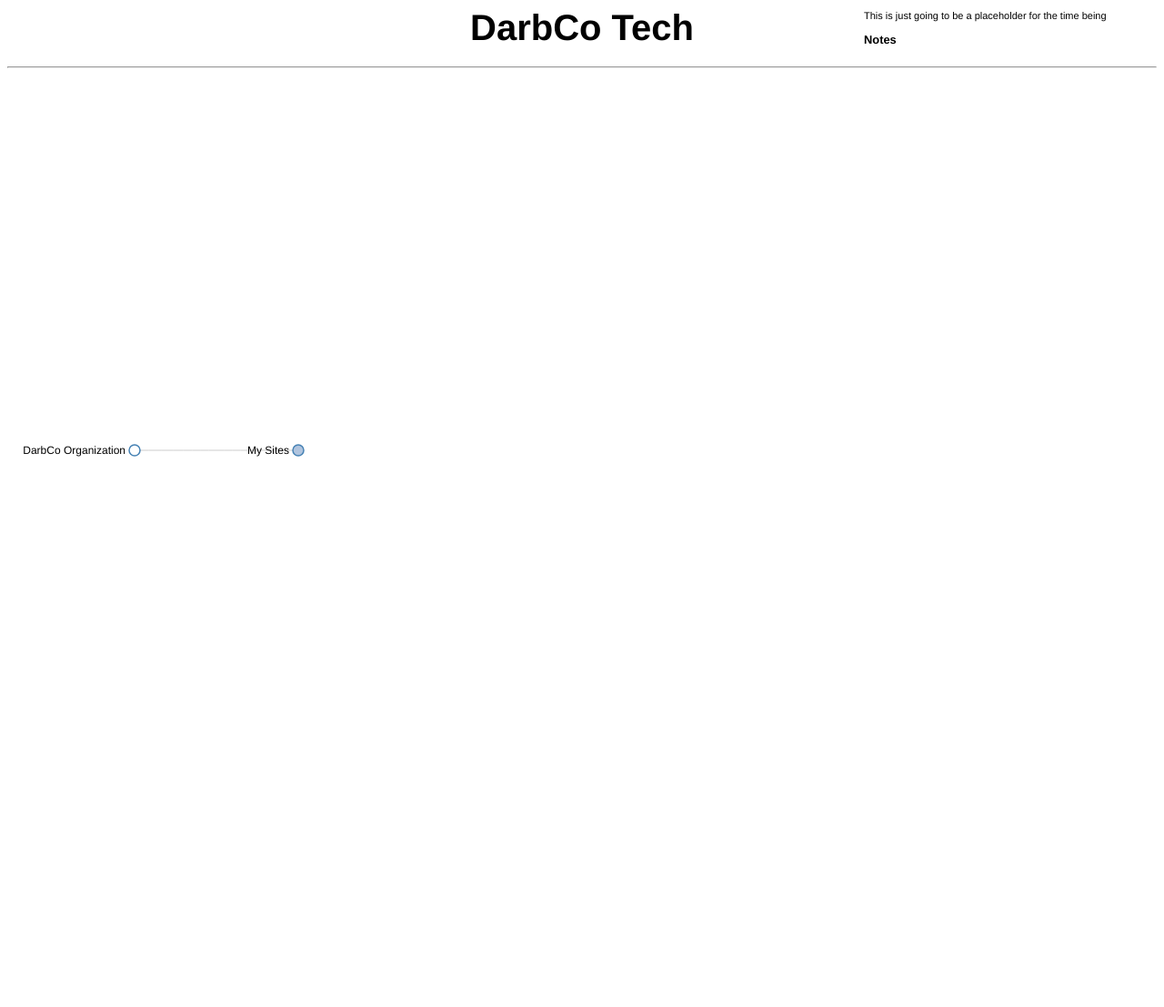
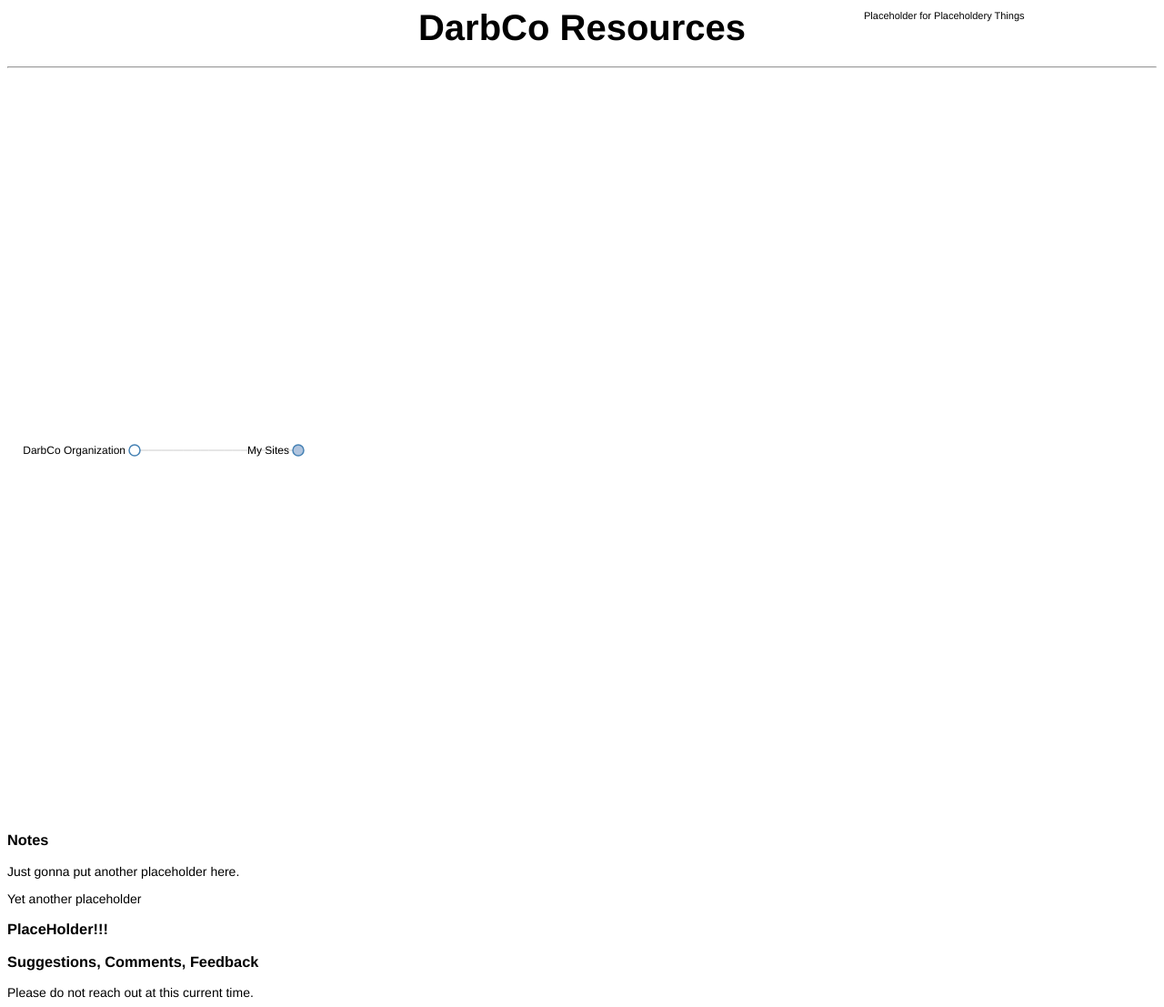
Before and after one commit to willsdarby/DarbCo-Web, a website: page public/index.html in a window 1280 px wide. Shown: the whole page at 91% size. Before the commit the page ends 906 px from the top, so only its background shows below. Drawn offline with Linux system fonts and the light colour scheme.

Commit message:
Hopefully a fix of index

```diff
--- a/public/index.html
+++ b/public/index.html
@@ -10,18 +10,24 @@
   <body>
     <div id="body">
       <div id="header">
-        DarbCo Tech
+        DarbCo Resources
           <hr/>
       </div>
     </div>
 
     <script src="js/arf.js"></script>
 
-    <div class="legend"><p>This is just going to be a placeholder for the time being<br>
-
+    <div class="legend"><p>Placeholder for Placeholdery Things</p></div>
 
     <h3>Notes</h3>
+    Just gonna put another placeholder here.<br>
 
+    <p>Yet another placeholder</p>
+
+    <h3>PlaceHolder!!!</a>
+
+    <h3>Suggestions, Comments, Feedback</h3>
+    Please do not reach out at this current time.
   </body>
 
 </html>
```
